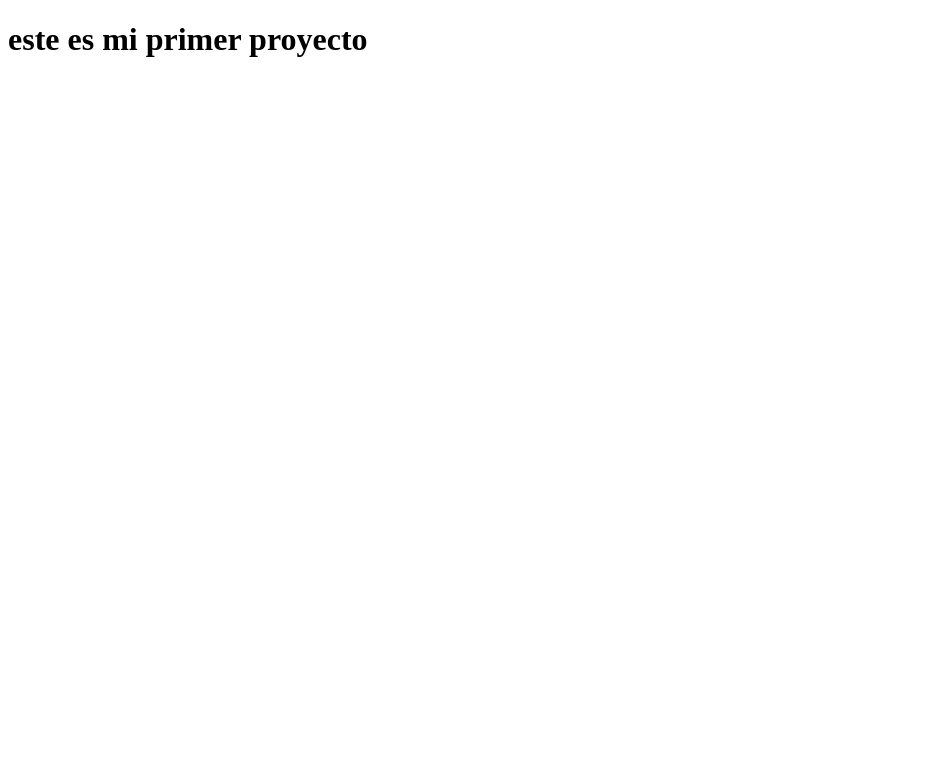
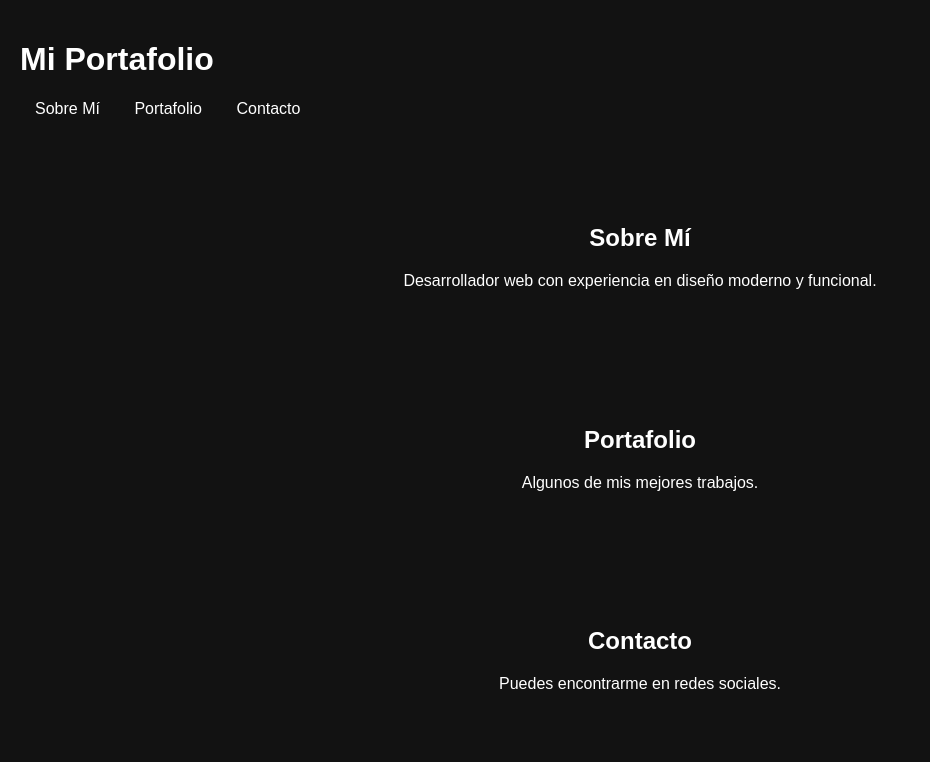
Before and after one commit to jose0595/portafolio, a plain HTML site: page index.html in a window 1280 px wide. Shown: the whole page, without its empty margins (0-930 px from the left). Drawn offline with Linux system fonts and the light colour scheme.

Commit message:
Update index.html

```diff
--- a/index.html
+++ b/index.html
@@ -1,12 +1,67 @@
 <!DOCTYPE html>
-<html lang="en">
+<html lang="es">
 <head>
     <meta charset="UTF-8">
-    <meta http-equiv="X-UA-Compatible" content="IE=edge">
     <meta name="viewport" content="width=device-width, initial-scale=1.0">
-    <title>Document</title>
+    <title>Portafolio Personal</title>
+    <link rel="stylesheet" href="https://cdnjs.cloudflare.com/ajax/libs/font-awesome/6.4.2/css/all.min.css">
+    <style>
+        body {
+            background-color: #121212;
+            color: white;
+            font-family: Arial, sans-serif;
+            margin: 0;
+            padding: 0;
+        }
+        .container {
+            width: 80%;
+            margin: auto;
+            text-align: center;
+        }
+        header {
+            padding: 20px;
+        }
+        nav ul {
+            list-style: none;
+            padding: 0;
+        }
+        nav ul li {
+            display: inline;
+            margin: 0 15px;
+        }
+        nav a {
+            text-decoration: none;
+            color: white;
+        }
+        .section {
+            padding: 50px 0;
+        }
+    </style>
 </head>
 <body>
-    <h1>este es mi primer proyecto</h1>
+    <header>
+        <h1>Mi Portafolio</h1>
+        <nav>
+            <ul>
+                <li><a href="#about">Sobre Mí</a></li>
+                <li><a href="#portfolio">Portafolio</a></li>
+                <li><a href="#contact">Contacto</a></li>
+            </ul>
+        </nav>
+    </header>
+    <div class="container">
+        <section id="about" class="section">
+            <h2>Sobre Mí</h2>
+            <p>Desarrollador web con experiencia en diseño moderno y funcional.</p>
+        </section>
+        <section id="portfolio" class="section">
+            <h2>Portafolio</h2>
+            <p>Algunos de mis mejores trabajos.</p>
+        </section>
+        <section id="contact" class="section">
+            <h2>Contacto</h2>
+            <p>Puedes encontrarme en redes sociales.</p>
+        </section>
+    </div>
 </body>
 </html>
```
